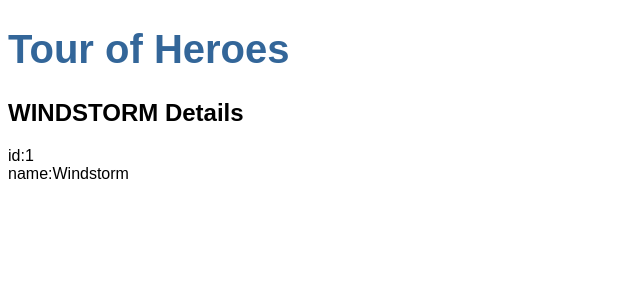
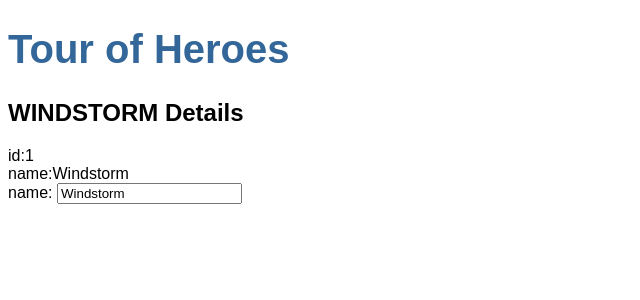
Before and after one commit to oviniciusfeitosa/study-angular10-material, an Angular app in the folder angular-tour-of-heroes/: page / in a window 1280 px wide. Shown: the top 300 px of the page, without its empty margins (0-640 px from the left). Built offline with nearby package versions, Linux system fonts and the light colour scheme.

Commit message:
✨  Two-way binding

```diff
--- a/angular-tour-of-heroes/src/app/app.module.ts
+++ b/angular-tour-of-heroes/src/app/app.module.ts
@@ -1,5 +1,6 @@
 import { BrowserModule } from '@angular/platform-browser';
 import { NgModule } from '@angular/core';
+import { FormsModule } from '@angular/forms';
 
 import { AppRoutingModule } from './app-routing.module';
 import { AppComponent } from './app.component';
@@ -12,7 +13,8 @@
   ],
   imports: [
     BrowserModule,
-    AppRoutingModule
+    AppRoutingModule,
+    FormsModule
   ],
   providers: [],
   bootstrap: [AppComponent]
--- a/angular-tour-of-heroes/src/app/heroes/heroes.component.html
+++ b/angular-tour-of-heroes/src/app/heroes/heroes.component.html
@@ -1,3 +1,6 @@
 <h2>{{hero.name | uppercase}} Details</h2>
 <div><span>id:</span>{{ hero.id }}</div>
 <div><span>name:</span>{{ hero.name }}</div>
+<div>
+    <label>name: <input [(ngModel)]="hero.name" placeholder="name"/></label>
+</div>
```
